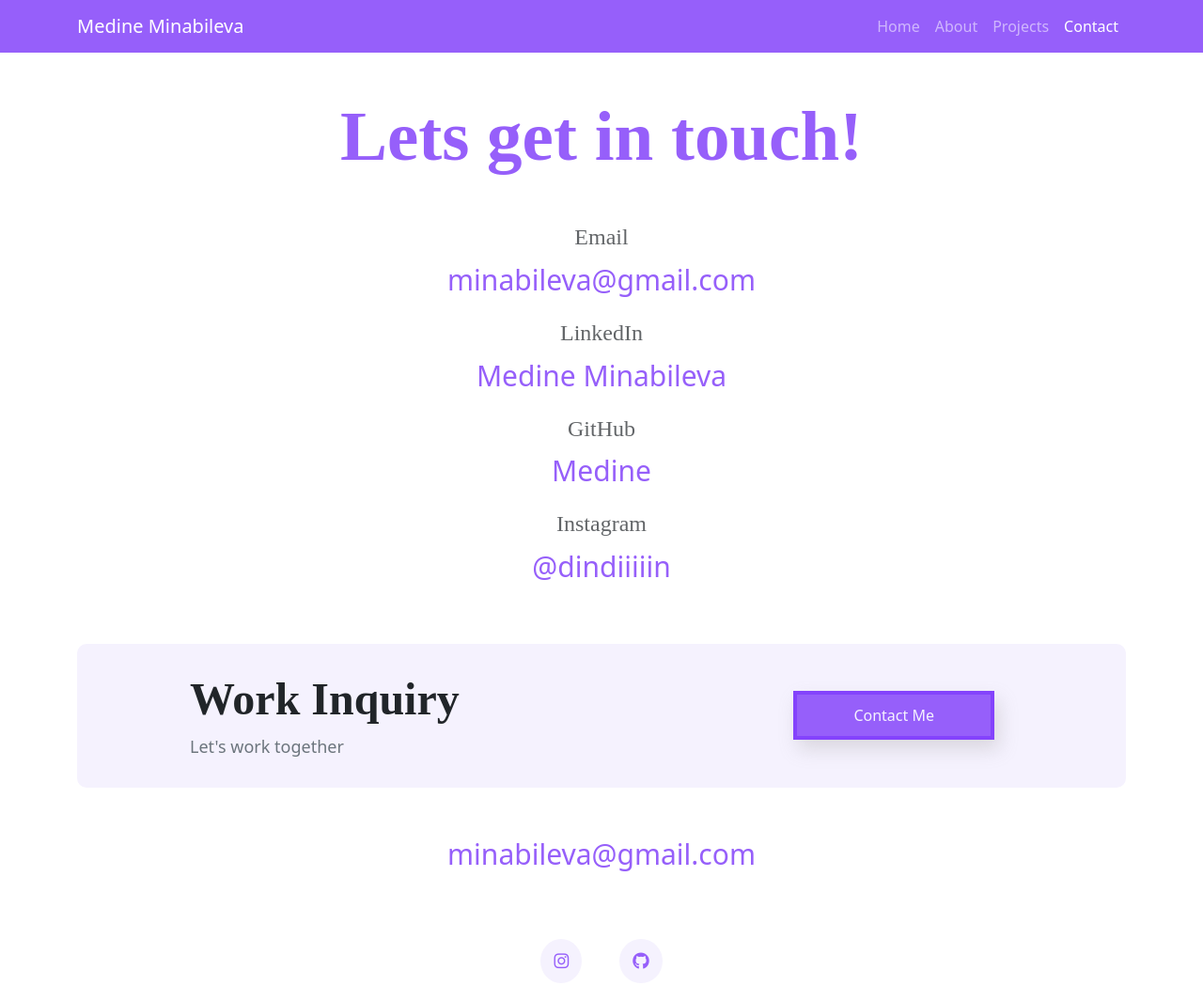
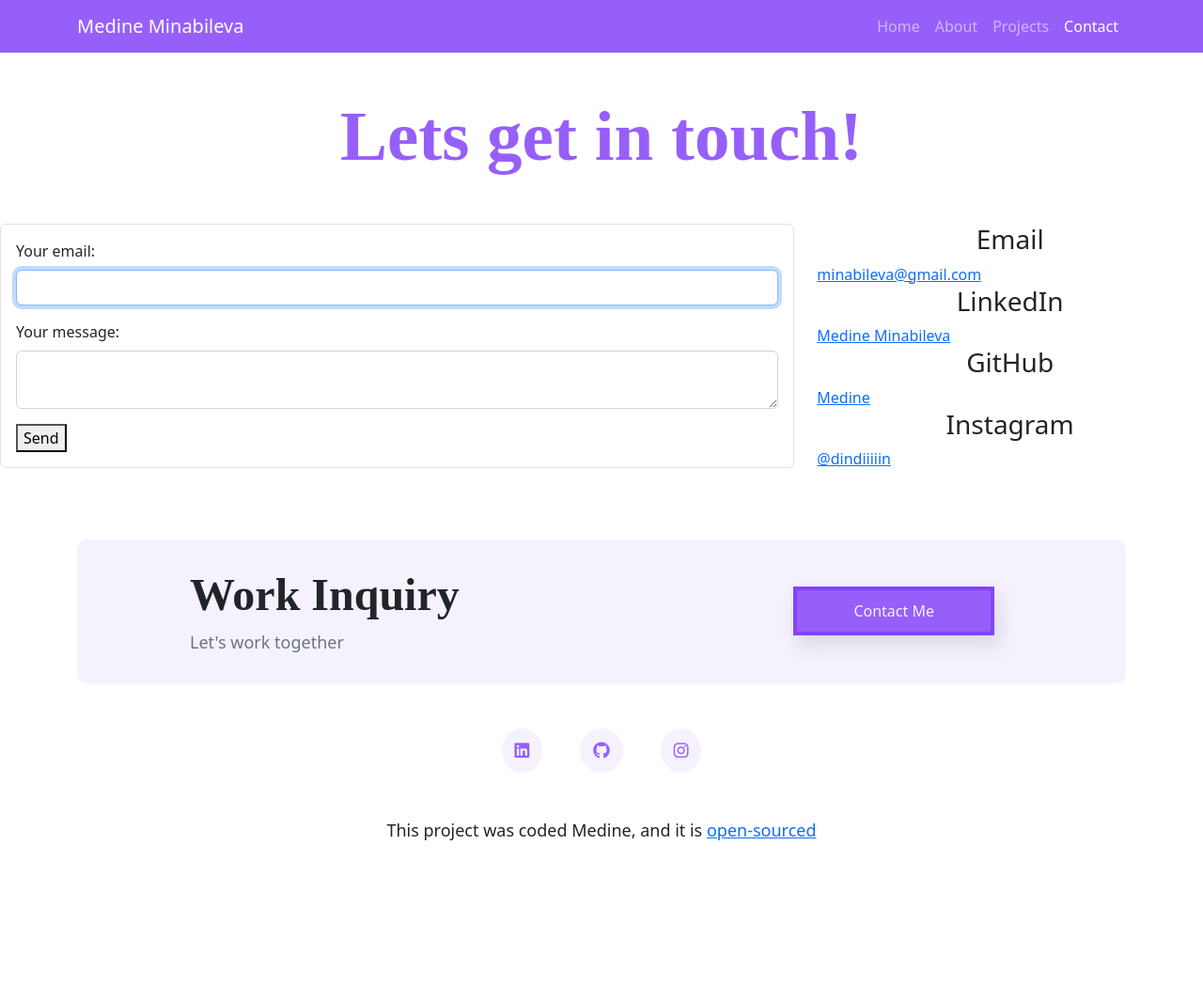
Before and after one commit to immdin/portfolio-project, a plain HTML site: page contact.html in a window 1280 px wide. Shown: the top 1049 px of the page at 94% size. After the commit the page ends 957 px from the top, so only its background shows below. Drawn offline with nearby package versions, Linux system fonts and the light colour scheme.

Commit message:
Updated HTML files

```diff
--- a/contact.html
+++ b/contact.html
@@ -47,17 +47,35 @@
         </div>
     </nav>
 
-    <div id="contact" class="p-15 mt-10 ">
+    <div id="contact " class="contact-container caontainer p-15 mt-10 ">
         <h1 class="text-1  mb-5">Lets get in touch!</h1>
-        <h3 class="text-3">Email</h3>
-        <a href="mailto:minabileva@gmail.com" class="email"> minabileva@gmail.com </a>
-        <h3 class="text-3">LinkedIn</h3>
-        <a href="https://www.linkedin.com/in/medine-minabileva/" target="_blank" class="email"> Medine Minabileva </a>
-        <h3 class="text-3">GitHub</h3>
-        <a href="https://github.com/immdin" target="_blank" class="email"> Medine </a>
-        <h3 class="text-3">Instagram</h3>
-        <a href="https://www.instagram.com/dindiiiiin/" target="_blank" class="email"> @dindiiiiin </a>
+        <div class="row">
+            <div class="col-md-8">
+                <form action="https://formspree.io/f/mwkalajy" method="POST" class="border p-3 rounded mb-3">
+                  <div class="mb-3">
+                    <label class="form-label"> Your email: </label>
+                    <input type="email" name="_replyto" class="form-control" required="" autofocus="">
+                  </div>
+                  <div class="mb-3">
+                    <label class="form-label"> Your message: </label>
+                    <textarea name="message" class="form-control" required=""></textarea>
+                  </div>
+                  <button type="submit" class="btn-style">Send</button>
+                </form>
+            </div>
 
+            <div class="col-md-4 ">
+
+                <h3 class="contact-text">Email</h3>
+                <a href="mailto:minabileva@gmail.com" class="contacts-link"> minabileva@gmail.com </a>
+                <h3 class="contact-text">LinkedIn</h3>
+                <a href="https://www.linkedin.com/in/medine-minabileva/" target="_blank" class="contacts-link "> Medine Minabileva </a>
+                <h3 class="contact-text">GitHub</h3>
+                <a href="https://github.com/immdin" target="_blank" class="contacts-link"> Medine </a>
+                <h3 class="contact-text">Instagram</h3>
+                <a href="https://www.instagram.com/dindiiiiin/" target="_blank" class="contacts-link"> @dindiiiiin </a>
+            </div>
+     </div>
     </div>
     <footer class="container">
         <div class="contact-box d-flex justify-content-between mb-5 d-none d-md-flex">
@@ -71,19 +89,17 @@
                 <a href="contact.html" class="links" title="Contact Medine">Contact me</a>
             </div>
         </div>
-        <div class="d-flex justify-content-center mb-5">
-            <a href="mailto:minabileva@gmail.com" class="email" title="Email Medine">
-                minabileva@gmail.com </a>
-        </div>
+
         <div class="social-links d-flex justify-content-center mb-5">
-            <a href="https://www.instagram.com/dindiiiiin/" target="_blank" title="Instagram Account">
-                <i class="fa-brands fa-instagram"></i> </a>
+            <a href="https://www.linkedin.com/in/medine-minabileva/" target="_blank" title="LinkedIn Profile" > <i class="fa-brands fa-linkedin"></i> </a>
             <a href="https://github.com/immdin" target="_blank" title="GitHub Profile">
                 <i class="fa-brands fa-github"></i></a>
+                <a href="https://www.instagram.com/dindiiiiin/" target="_blank" title="Instagram Account">
+                    <i class="fa-brands fa-instagram"></i> </a>
         </div>
         <p class="text-center mt-5">
             This project was coded Medine, and it is <a href="https://github.com/immdin/portfolio-project"
-                target="_blank">open-sourced</a>
+                target="_blank" >open-sourced</a>
         </p>
 
     </footer>
```
Also changed, not shown: aboutme.html (+4 -3 lines), index.html (+4 -3 lines), projects.html (+8 -7 lines).
